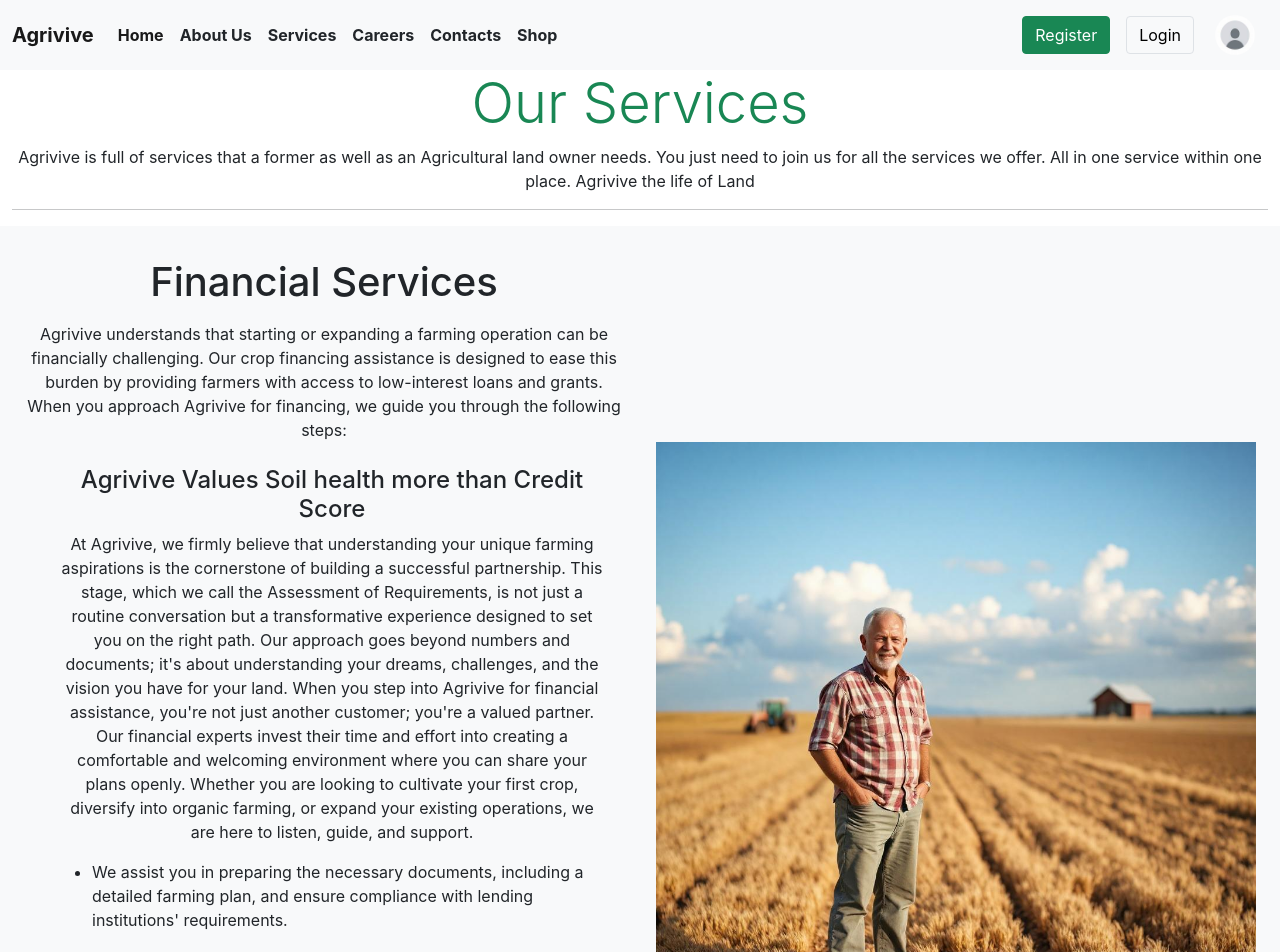
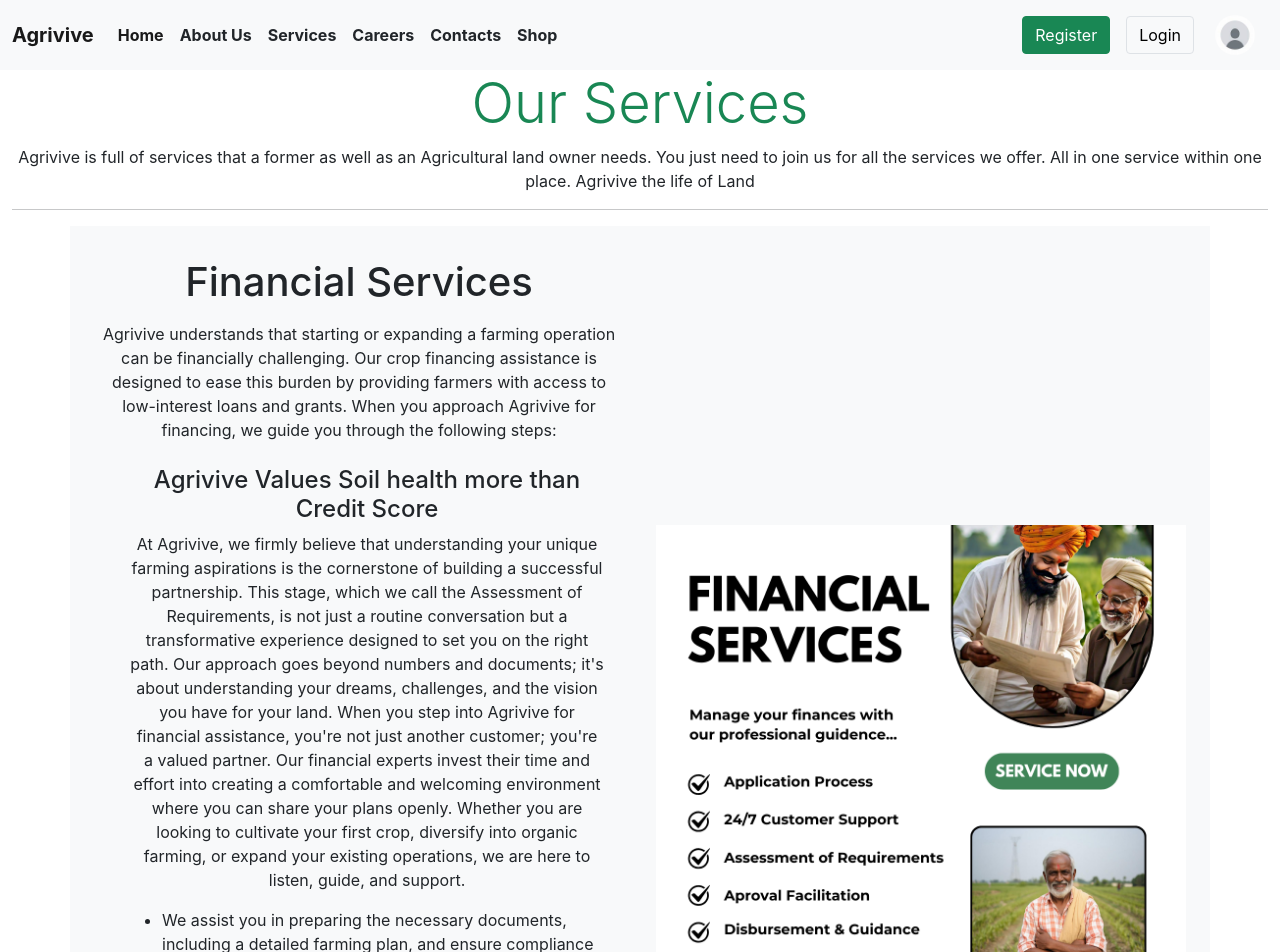
Before and after one commit to HariSirikonda/Agrivive, a React (Create React App) app: page /services in a window 1280 px wide. Shown: the top 952 px of the page. Built offline with nearby package versions, Linux system fonts and the light colour scheme.

Commit message:
Added the image for services page

```diff
--- a/src/components/services.js
+++ b/src/components/services.js
@@ -6,7 +6,7 @@ import Testing from './images/testing.png';
 import Inspection from './images/inspection.png';
 import Shop from './images/shop.png';
 import Farmer from './images/happyfarmer.jpg';
-
+import ServicesImage from './images/fs.png';
 
 function Services() {
     return (
@@ -17,7 +17,7 @@ function Services() {
                     <p>Agrivive is full of services that a former as well as an Agricultural land owner needs. You just need to join us for all the services we offer. All in one service within one place. Agrivive the life of Land</p>
                     <hr />
                 </div>
-                <div className="container-fluid d-flex bg-light text-start p-2">
+                <div className="container d-flex bg-light text-start p-2">
                     <div className='m-2 p-2 w-50'>
                         <h1 className="p-2 text-center">Financial Services</h1>
                         <p className="text-center">Agrivive understands that starting or expanding a farming operation can be financially challenging. Our crop financing assistance is designed to ease this burden by providing farmers with access to low-interest loans and grants. When you approach Agrivive for financing, we guide you through the following steps:</p>
@@ -49,7 +49,7 @@ function Services() {
                     </div>
                     <div className='m-2 p-2 w-50 d-flex align-items-center justify-content-center'>
                         <div>
-                            <img className='img-fluid' src={Farmer} alt='show me'></img>
+                            <img className='img-fluid' src={ServicesImage} alt='show me'></img>
                         </div>
                     </div>
                 </div>
```
Also changed, not shown: src/components/images/fs.png (added).
